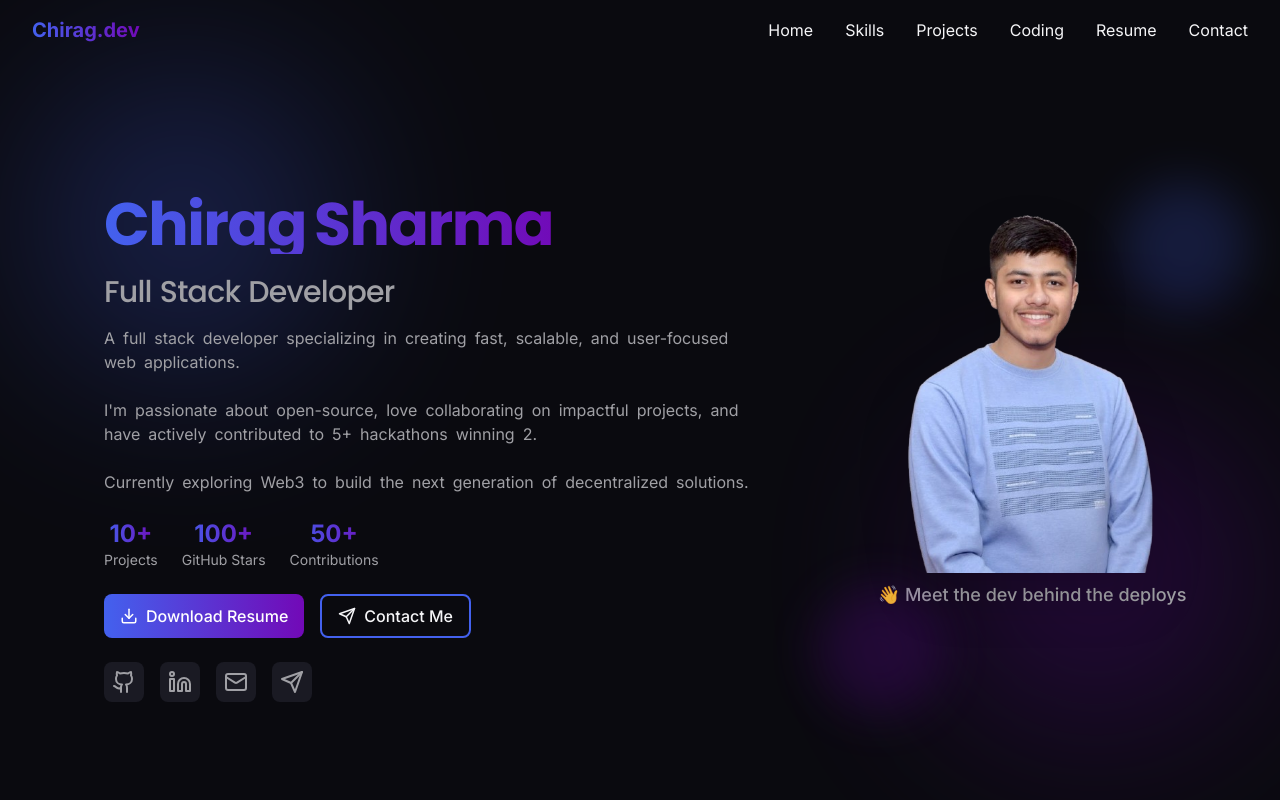
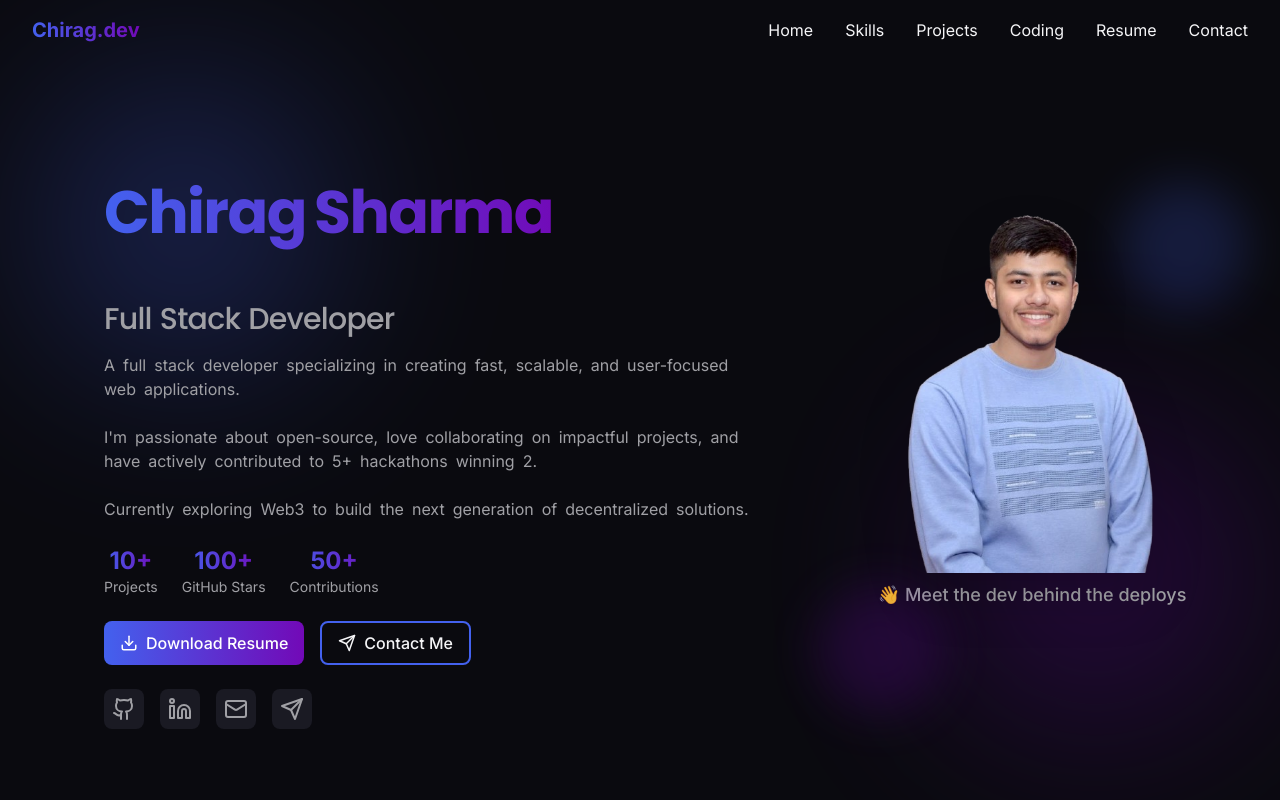
Before and after one commit to chiraagsharma24/portfolio, a React (Vite) app: page / in a window 1280 px wide. Shown: the top 800 px of the page. Built offline with nearby package versions, Linux system fonts and the light colour scheme.

Commit message:
Fix: improved line-height scaling for name

```diff
--- a/src/App.tsx
+++ b/src/App.tsx
@@ -1,4 +1,4 @@
-import React, { useEffect } from 'react';
+import { useEffect } from 'react';
 import Layout from './components/layout/Layout';
 import Hero from './components/sections/Hero';
 import Skills from './components/sections/Skills';
--- a/src/components/sections/Hero.tsx
+++ b/src/components/sections/Hero.tsx
@@ -60,11 +60,11 @@ const Hero: React.FC = () => {
             animate={{ opacity: 1, x: 0 }}
             transition={{ duration: 0.5, delay: 0.2 }}
           >
-            <h1 className="text-3xl sm:text-4xl md:text-6xl font-bold mb-3 sm:mb-4 leading-snug sm:leading-[1.3] pb-1 overflow-visible">
+            <h1 className="text-3xl sm:text-4xl md:text-6xl md:leading-normal font-bold mb-2 sm:mb-4 leading-snug sm:leading-[1.3] pb-1 overflow-visible">
   <AnimatedText text="Chirag Sharma" className="gradient-text" />
 </h1>
 
-            <h2 className="text-xl sm:text-2xl md:text-3xl text-text-secondary font-medium mb-3 sm:mb-4">
+            <h2 className="mt-10 text-xl sm:text-2xl md:text-3xl text-text-secondary font-medium mb-3 sm:mb-4">
               <AnimatedText
                 text="Full Stack Developer"
                 delay={0.2}
```
